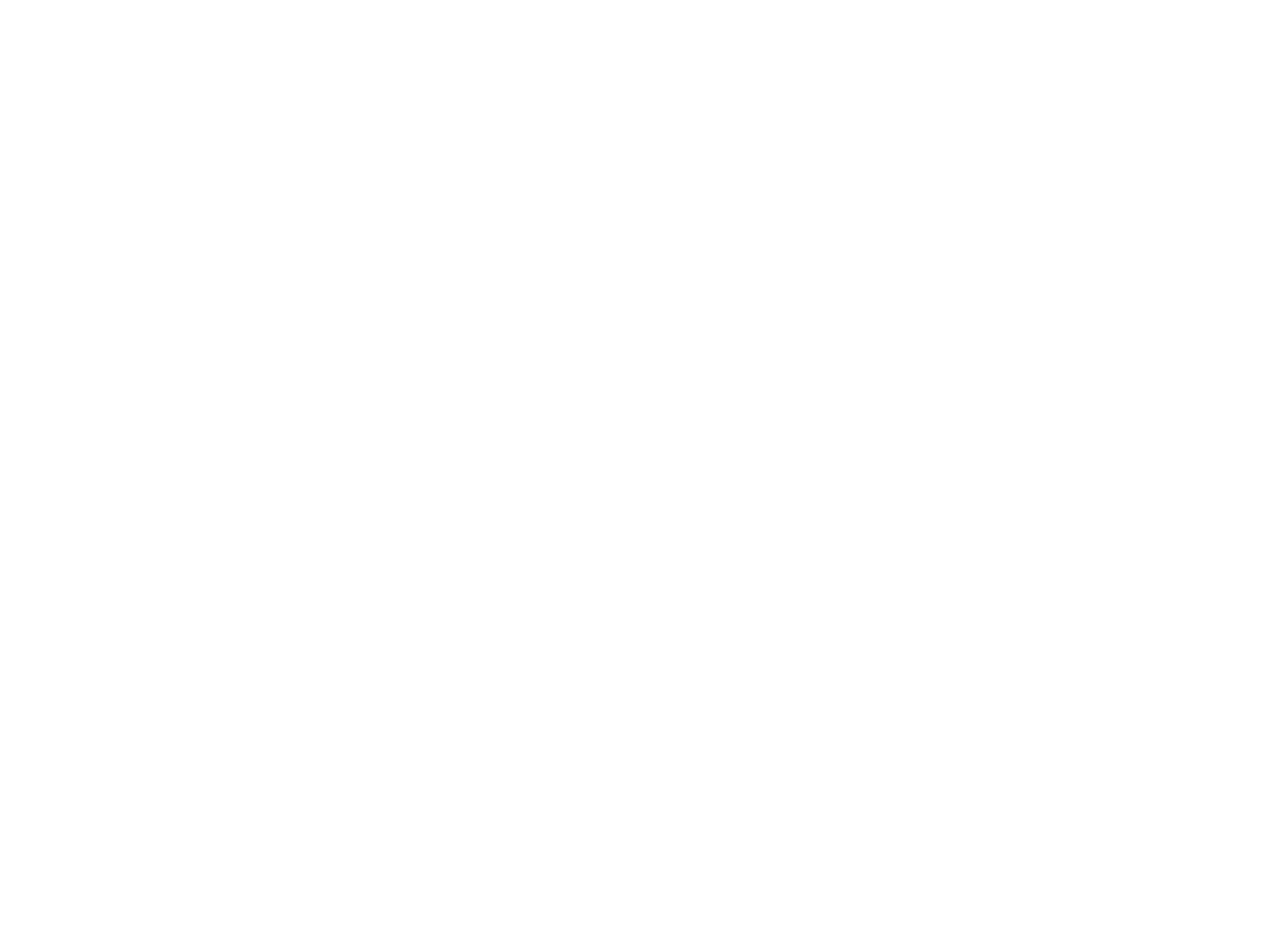
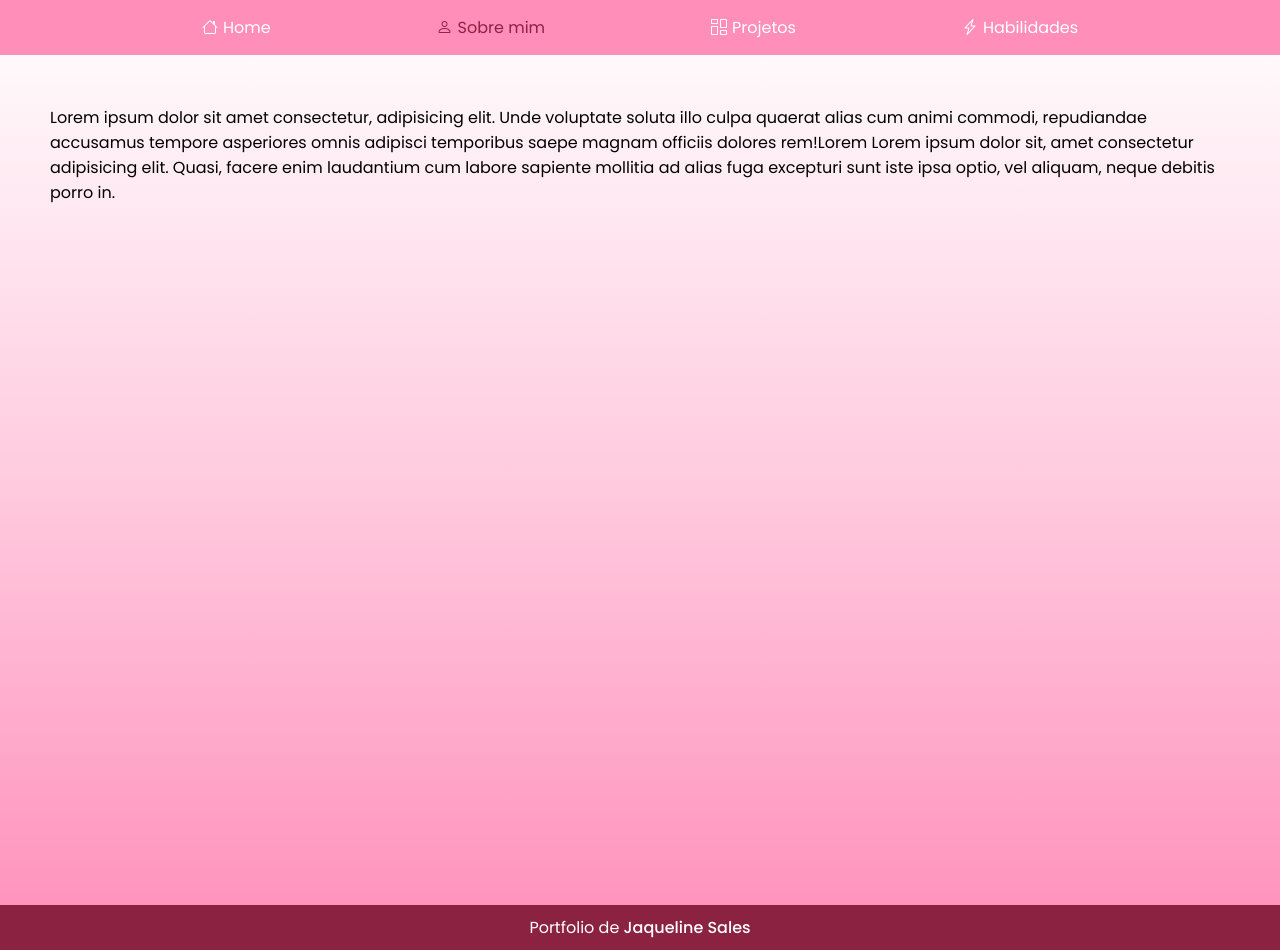
Before and after one commit to jaquelinebsales/portfolio, a plain HTML site: page sobre-mim.html in a window 1280 px wide. Before the commit the page ends 800 px from the top, so only its background shows below. Drawn offline with nearby package versions, Linux system fonts and the light colour scheme.

Commit message:
create file about me

```diff
--- /dev/null
+++ b/css/about-me/about-me.css
@@ -0,0 +1,7 @@
+.group-about-me{
+    height: 100vh;
+}
+
+.group-about-me p{
+    margin: 50px;
+}
--- a/sobre-mim.html
+++ b/sobre-mim.html
@@ -1,12 +1,66 @@
 <!DOCTYPE html>
-<html lang="pt-br">
+<html lang="en">
 <head>
     <meta charset="UTF-8">
     <meta name="viewport" content="width=device-width, initial-scale=1.0">
-    <title>Sobre Mim</title>
+    <title>Sobre Mim|Projeto de portfólio</title>
+    <link rel="stylesheet" href="css/header.css">
+    <link rel="stylesheet" href="css/main.css">
+    <link rel="stylesheet" href="css/footer.css">
     <link rel="stylesheet" href="css/style.css">
+    <link rel="stylesheet" href="css/about-me/about-me.css">
+    <link rel="stylesheet" href="https://cdn.jsdelivr.net/npm/bootstrap-icons@1.11.3/font/bootstrap-icons.min.css">
 </head>
 <body>
+    <header>
+        <nav class="menu-lateral">
+            <div class="btn-expandir">
+                <i class="bi bi-justify"></i>
+            </div>
+            <ul>
+                <li class="item-menu">
+                    <a href="index.html">
+                        <span class="icon">
+                            <i class="bi bi-house"></i>
+                        </span>
+                        <span class="txt-link">Home</span>
+                    </a>
+                </li>
+                <li class="item-menu">
+                    <a class="active" href="sobre-mim.html">
+                        <span class="icon">
+                            <i class="bi bi-person"></i>
+                        </span>
+                        <span class="txt-link">Sobre mim</span>
+                    </a>
+                </li>
+                <li class="item-menu">
+                    <a href="projetos.html">
+                        <span class="icon">
+                            <i class="bi bi-columns-gap"></i>
+                        </span>
+                        <span class="txt-link">Projetos</span>
+                    </a>
+                </li>
+                <li class="item-menu">
+                    <a href="habilidades.html">
+                        <span class="icon">
+                            <i class="bi bi-lightning-charge"></i>
+                        </span>
+                        <span class="txt-link">Habilidades</span>
+                    </a>
+                </li>
+            </ul>
 
+        </nav>
+    </header>
+    <main>
+        <section class="group-about-me">
+            <p>Lorem ipsum dolor sit amet consectetur, adipisicing elit. Unde voluptate soluta illo culpa quaerat alias cum animi commodi, repudiandae accusamus tempore asperiores omnis adipisci temporibus saepe magnam officiis dolores rem!Lorem Lorem ipsum dolor sit, amet consectetur adipisicing elit. Quasi, facere enim laudantium cum labore sapiente mollitia ad alias fuga excepturi sunt iste ipsa optio, vel aliquam, neque debitis porro in.</p>
+        </section>
+    </main>
+    <footer>
+        <p>Portfolio de <a href="https://github.com/jaquelinebsales" target="_blank">Jaqueline Sales</a></p>
+    </footer>
 </body>
 </html>
```
Also changed, not shown: index.html (+5 -3 lines).
